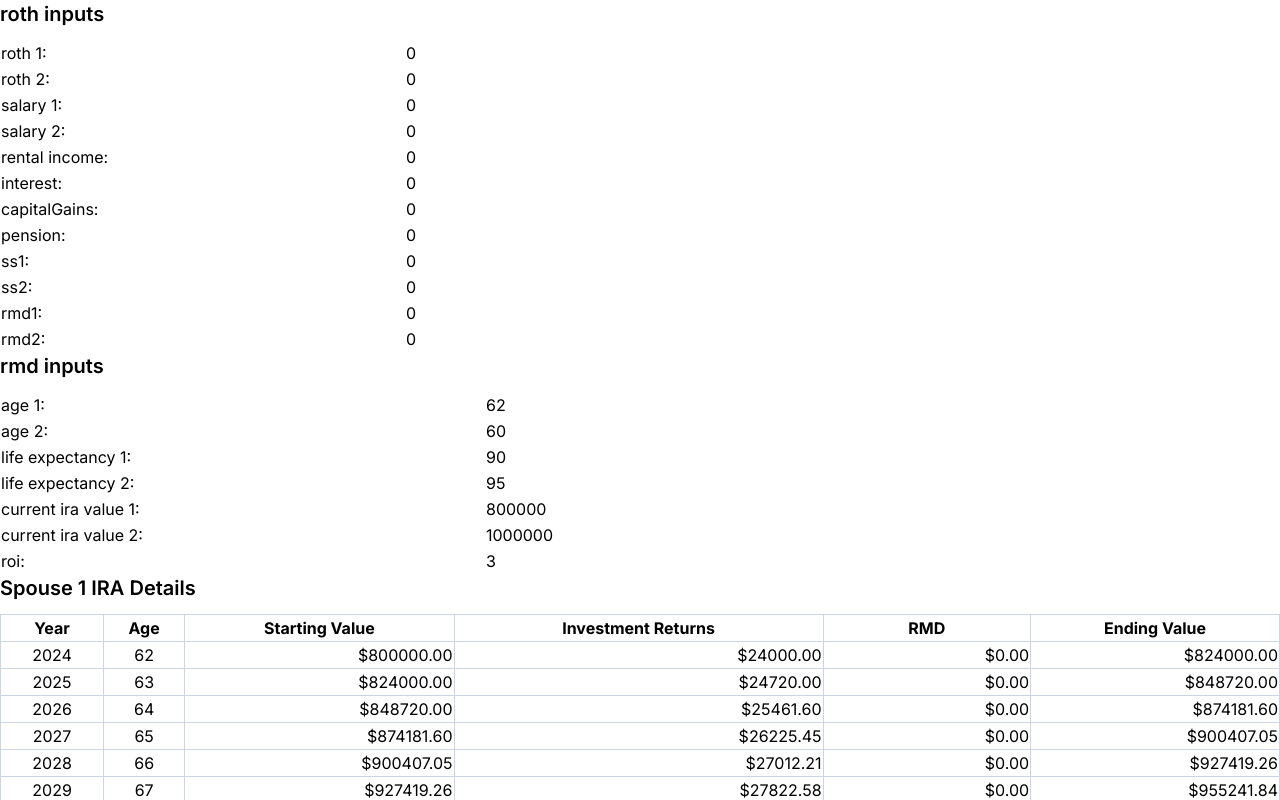
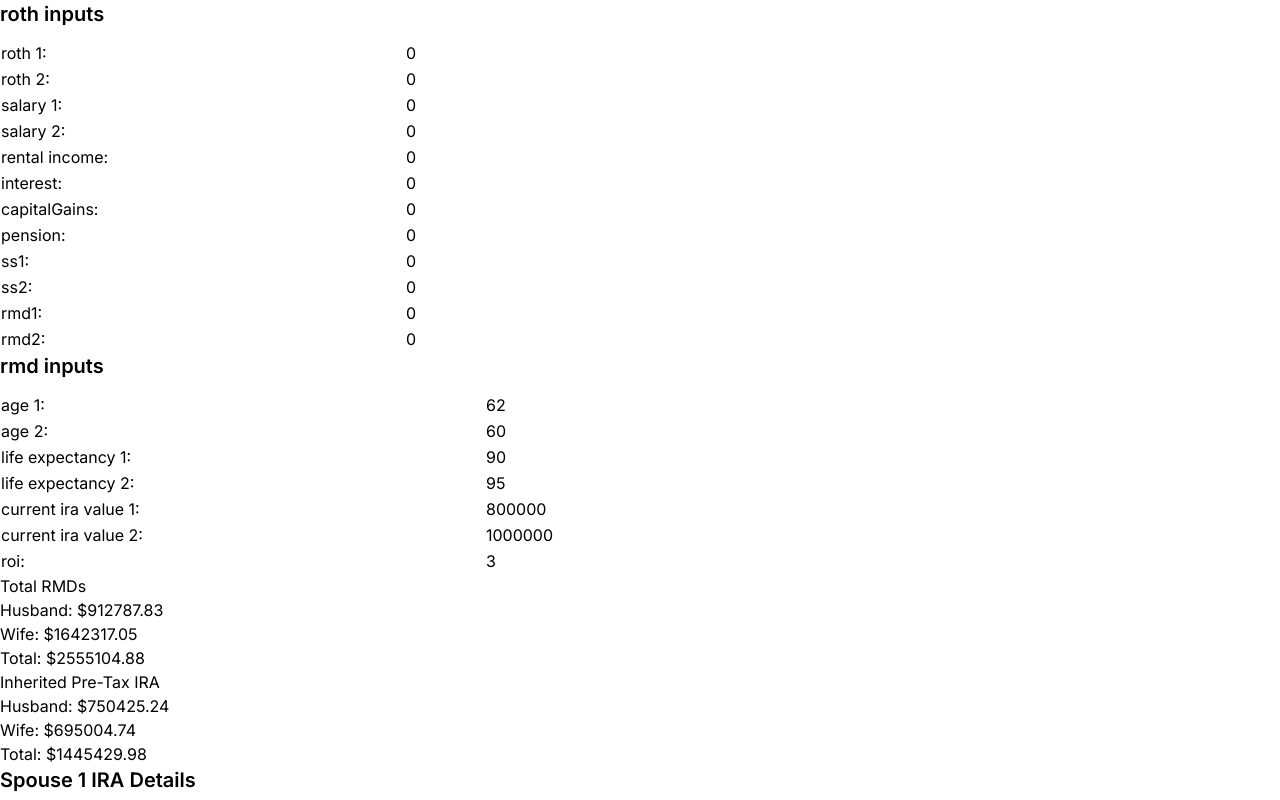
Before and after one commit to megyang/retirement-site, a Next.js app: page /roth in a window 1280 px wide. Shown: the top 800 px of the page. Built offline with nearby package versions, Linux system fonts and the light colour scheme.

Commit message:
fixed the total rmd and inherited iras for rmd calculations

```diff
--- a/src/app/roth/RothInputs.js
+++ b/src/app/roth/RothInputs.js
@@ -145,8 +145,6 @@ const RothInputs = ({ inputs, onInputChange, inputs1, onInputChange1 }) => {
 
 
 
-
-
             {/*rmd inputs*/}
             <h2 className="text-xl font-semibold mb-3">rmd inputs</h2>
             <table className="table-auto w-full">
--- a/src/app/roth/RothOutputs.js
+++ b/src/app/roth/RothOutputs.js
@@ -4,16 +4,20 @@ import Decimal from 'decimal.js';
 
 const RothOutputs = ({ inputs, inputs1 }) => {
     //RMD calculations
-    // Destructure inputs for easy access
     const { age1, age2, le1, le2, ira1, ira2, roi } = inputs1;
 
-    // State to hold the IRA calculation results
     const [iraDetails, setIraDetails] = useState({
         spouse1: [],
         spouse2: []
     });
 
-    // RMD Distribution Period by Age table as an object for quick lookup
+    const [totals, setTotals] = useState({
+        totalRMDsHusband: new Decimal(0),
+        totalRMDsWife: new Decimal(0),
+        inheritedIRAHusband: new Decimal(0),
+        inheritedIRAWife: new Decimal(0)
+    });
+
     const rmdDistributionTable = {
         75: 24.6,
         76: 23.7,
@@ -63,7 +67,6 @@ const RothOutputs = ({ inputs, inputs1 }) => {
         120: 2.0
     };
 
-    // Function to calculate RMD
     const calculateRMD = (age, startingValue) => {
         if (age < 75) return new Decimal(0); // RMD is 0 for ages below 75
         const distributionPeriod = rmdDistributionTable[age];
@@ -80,7 +83,7 @@ const RothOutputs = ({ inputs, inputs1 }) => {
             while (age <= lifeExpectancy) {
                 const investmentReturns = startingValue.times(Decimal(roi).dividedBy(100));
                 const rmd = calculateRMD(age, startingValue);
-                const endingValue = startingValue.plus(investmentReturns).minus(rmd); // Assuming Roth conversion is 0
+                const endingValue = startingValue.plus(investmentReturns).minus(rmd); // SUBTRACT ROTH LATER
 
                 details.push({
                     year,
@@ -90,8 +93,6 @@ const RothOutputs = ({ inputs, inputs1 }) => {
                     rmd: rmd.toFixed(2),
                     endingValue: endingValue.toFixed(2)
                 });
-
-                // Prepare for next iteration
                 startingValue = endingValue;
                 age++;
                 year++;
@@ -100,21 +101,51 @@ const RothOutputs = ({ inputs, inputs1 }) => {
             return details;
         };
 
-        // Calculate IRA details for both spouses
         const spouse1Details = calculateIraDetails(age1, le1, ira1);
         const spouse2Details = calculateIraDetails(age2, le2, ira2);
 
-        // Update state
         setIraDetails({
             spouse1: spouse1Details,
             spouse2: spouse2Details
         });
 
+        const totalRMDsHusband = spouse1Details.reduce((total, detail) => total.plus(new Decimal(detail.rmd)), new Decimal(0));
+        const totalRMDsWife = spouse2Details.reduce((total, detail) => total.plus(new Decimal(detail.rmd)), new Decimal(0));
+
+        const inheritedIRAHusband = new Decimal(spouse1Details[spouse1Details.length - 1]?.endingValue || 0);
+        const inheritedIRAWife = new Decimal(spouse2Details[spouse2Details.length - 1]?.endingValue || 0);
+
+        setTotals({
+            totalRMDsHusband,
+            totalRMDsWife,
+            inheritedIRAHusband,
+            inheritedIRAWife
+        });
+
+
     }, [age1, age2, le1, le2, ira1, ira2, roi]); // Recalculate when inputs change
+// RMD CALCULATIONS END ----------------
+// ROTH CALCULATIONS START -----------
 
 
     return (
         <div>
+            <div className="totals-display">
+                <div className="total-rmds">
+                    <h2>Total RMDs</h2>
+                    <div>Husband: ${totals.totalRMDsHusband.toFixed(2)}</div>
+                    <div>Wife: ${totals.totalRMDsWife.toFixed(2)}</div>
+                    <div>Total: ${(totals.totalRMDsHusband.plus(totals.totalRMDsWife)).toFixed(2)}</div>
+                </div>
+                <div className="inherited-iras">
+                    <h2>Inherited Pre-Tax IRA</h2>
+                    <div>Husband: ${totals.inheritedIRAHusband.toFixed(2)}</div>
+                    <div>Wife: ${totals.inheritedIRAWife.toFixed(2)}</div>
+                    <div>Total: ${(totals.inheritedIRAHusband.plus(totals.inheritedIRAWife)).toFixed(2)}</div>
+                </div>
+            </div>
+
+            {/*RMD TABLES */}
             <h2 className="text-xl font-semibold mb-3">Spouse 1 IRA Details</h2>
             <table className="min-w-full table-auto border-collapse border border-slate-400">
                 <thead>
```
